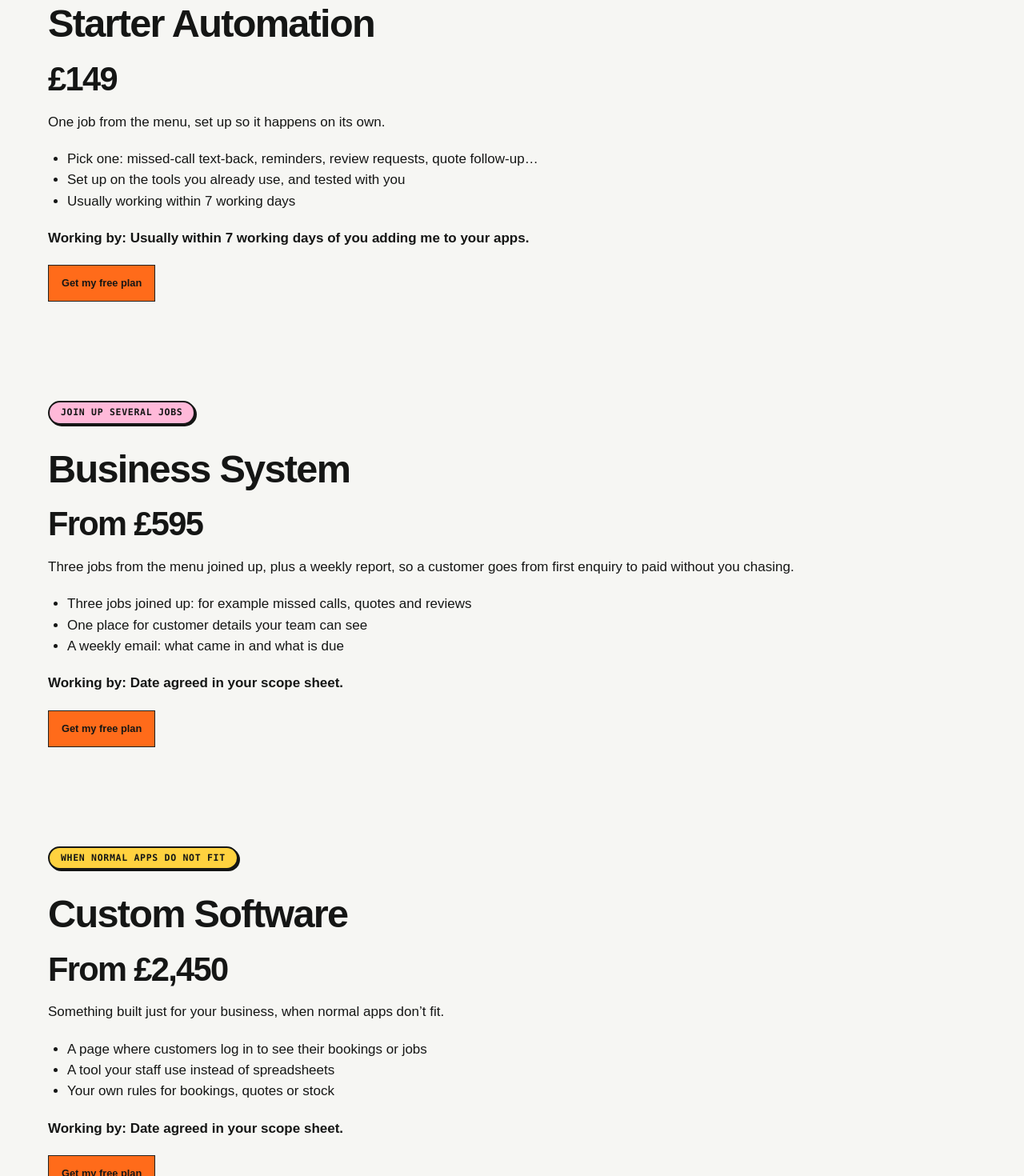
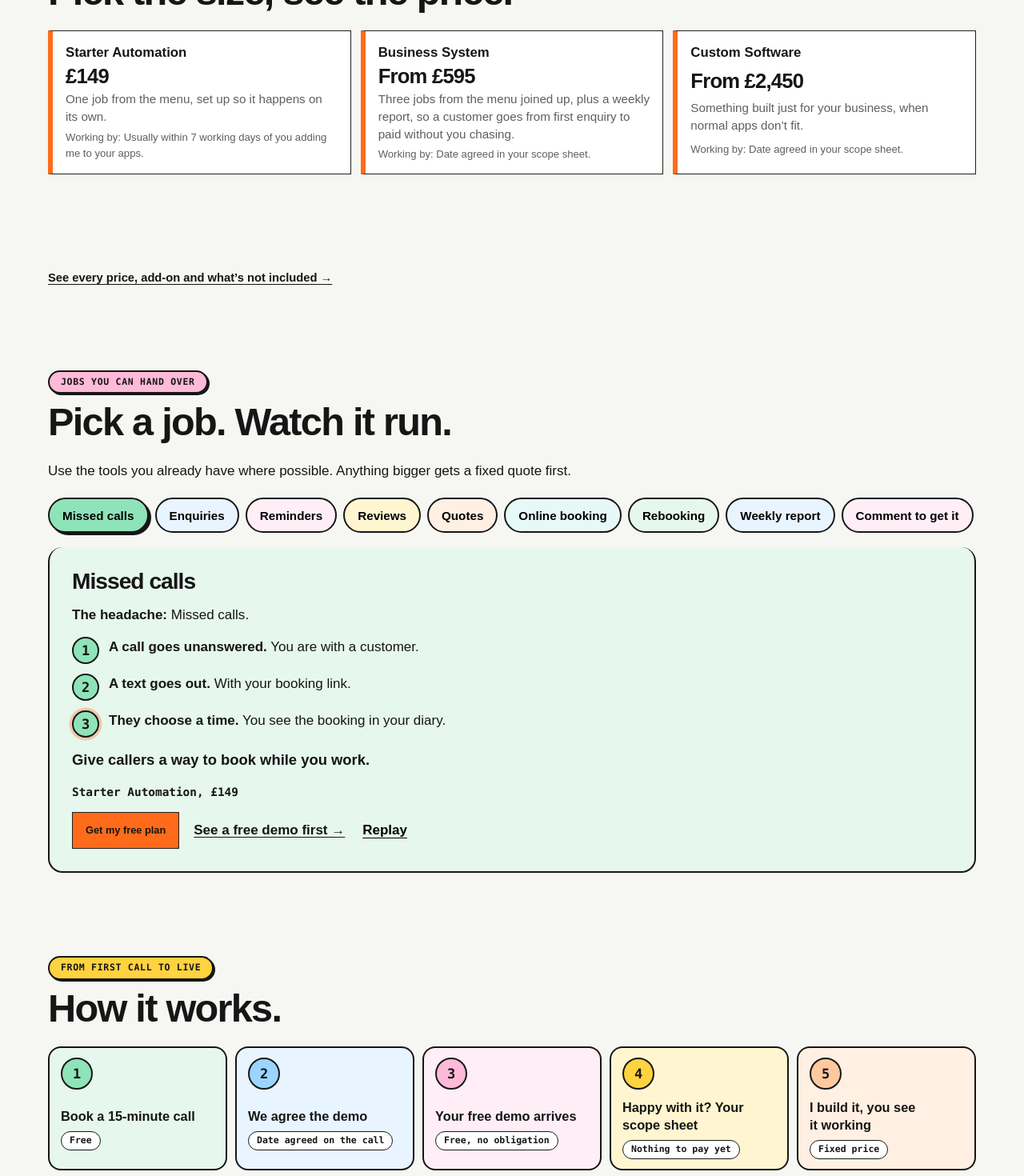
Before and after one commit to manazoid4/mazos-site, a Next.js app: page /what-we-do in a window 1280 px wide. Shown: the part 700-2170 px from the top of the page at 80% size. Built offline with nearby package versions, Linux system fonts and the light colour scheme.

Commit message:
What-we-do: three packages as compact priced cards, compact demo path (8,013 → 6,598px at 390px); trust tabs kept
Co-Authored-By: Claude Opus 5.5 <noreply@anthropic.com>
Claude-Session: https://claude.ai/code/session_0157pBU5Cgo4F8z3CUT2PvTG

```diff
--- a/app/what-we-do/page.tsx
+++ b/app/what-we-do/page.tsx
@@ -6,8 +6,8 @@ import { CHECK_REPLY_TIME, MAIN_CTA } from '../site';
 import { SampleReport } from '../sample-report';
 import { ScrollReveal } from '../scroll-reveal';
 import { ServiceSchema } from '../service-schema';
+import { SystemExplorer } from '../system-explorer';
 import { DeliveryTabs } from '../delivery-tabs';
-import { SystemExplorer } from '../system-explorer';
 import { StickyCheckCta } from '../sticky-cta';
 export const metadata: Metadata = {
  title: 'What we do: systems that work for you',
@@ -21,22 +21,18 @@ export default function WhatWeDo() {
    <p className="s-lede">Enquiries answered. Bookings confirmed. Follow-ups sent. Less chasing for you.</p>
    <nav className="s-actions" aria-label="Choose a package">{OFFERS.map(offer=><a className="button" key={offer.id} href={`#${offer.id}`}>{offer.name} · {offer.price}</a>)}</nav>
   </section>
-  {OFFERS.map((offer,index)=><section className="s-section s-package-detail" id={offer.id} key={offer.id} aria-labelledby={`${offer.id}-title`} style={{ viewTransitionName: `package-${offer.id}` }}>
-   <p className="eyebrow">{index === 0 ? 'Start with one repeated job' : index === 1 ? 'Join up several jobs' : 'When normal apps do not fit'}</p>
-   <h2 id={`${offer.id}-title`}>{offer.name}</h2><p className="s-price-amount">{offer.price}</p><p>{offer.body}</p>
-   <ul>{offer.bullets.map(bullet=><li key={bullet}>{bullet}</li>)}</ul>
-   <p><strong>Working by: {workingBy(offer.id)}.</strong></p>
-   <a className="button button-signal" href={`/free-plan?package=${encodeURIComponent(offer.name)}`}>{MAIN_CTA}</a>
-  </section>)}
+  <section className="s-section" id="packages" aria-labelledby="packages-title"><p className="eyebrow">Three sizes of job</p><h2 id="packages-title">Pick the size, see the price.</h2>
+   <ul className="s-recipes">{OFFERS.map((offer)=><li key={offer.id} id={offer.id}><strong>{offer.name}</strong><b>{offer.price}</b><span>{offer.body}</span><small>Working by: {workingBy(offer.id)}.</small></li>)}</ul>
+  </section>
   <p className="s-section s-small"><a href="/prices">See every price, add-on and what’s not included →</a></p>
   <section className="s-section" id="systems"><p className="eyebrow">Jobs you can hand over</p><h2>Pick a job. Watch it run.</h2>
    <p>Use the tools you already have where possible. Anything bigger gets a fixed quote first.</p>
    <SystemExplorer />
   </section>
   <section className="s-section" id="process"><p className="eyebrow">From first call to live</p><h2>How it works.</h2>
-   <DemoPath source="what-we-do" />
+   <DemoPath source="what-we-do" compact />
+   <DeliveryTabs />
    <p><a className="s-details-link" href="/prices#next">{CHANGES_WINDOW.name}, what’s included and the cost calculator →</a></p>
-   <DeliveryTabs />
   </section>
   <section className="s-section" id="example"><h2>An example of the plan you get.</h2><SampleReport /></section>
   <section className="s-final"><h2>Start with the job that costs you time.</h2><p>A personal reply, usually within {CHECK_REPLY_TIME}.</p><a className="button button-signal" href="/free-plan">{MAIN_CTA}</a></section>
```
